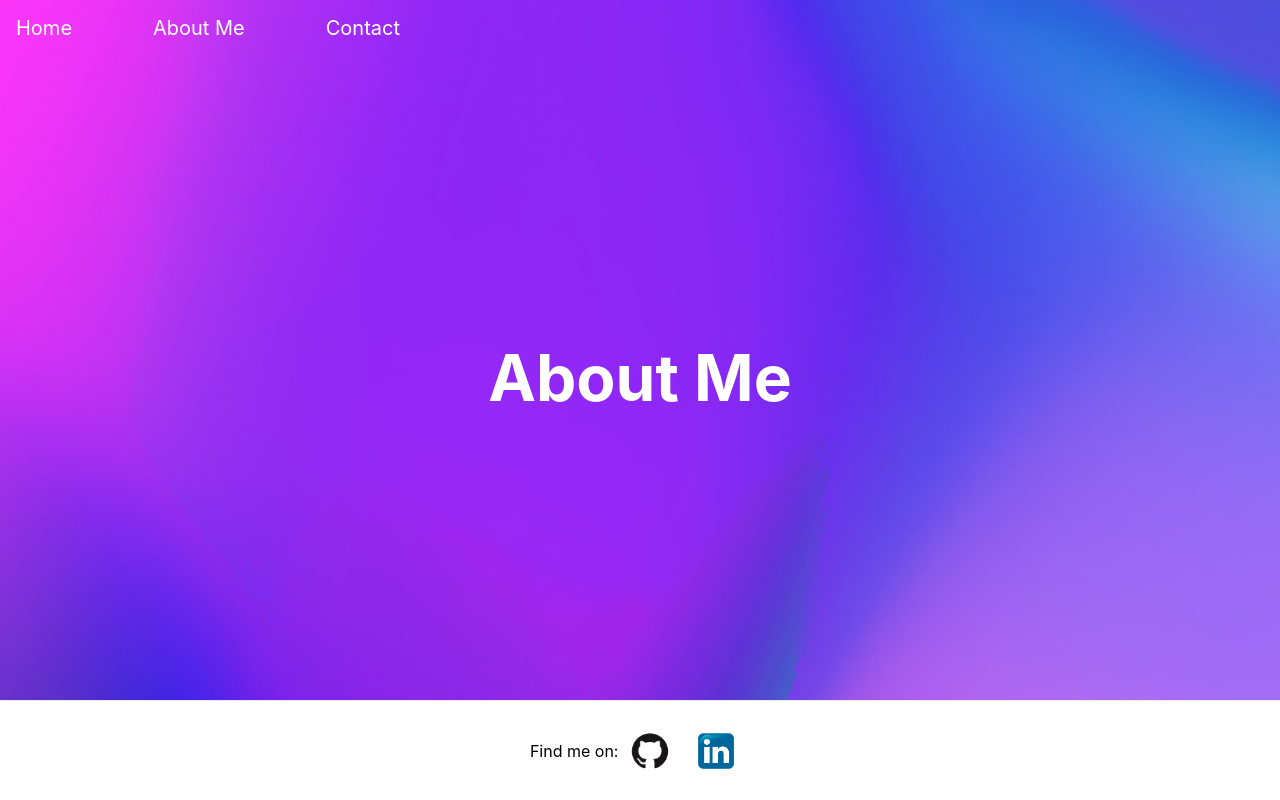
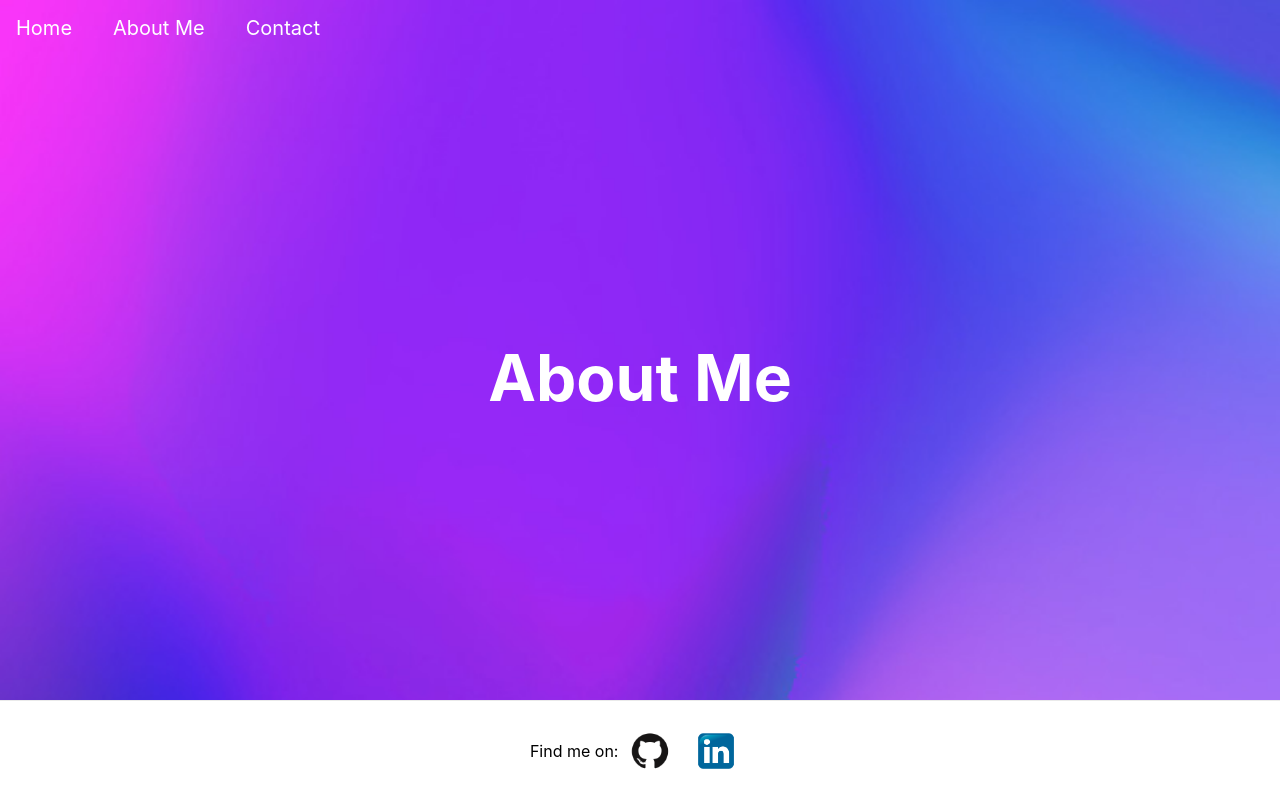
Before and after one commit to sambrad/nextjs, a Next.js app: page /about in a window 1280 px wide. Built offline with nearby package versions, Linux system fonts and the light colour scheme.

Commit message:
navBarPt2

```diff
--- a/styles/Home.module.css
+++ b/styles/Home.module.css
@@ -20,7 +20,7 @@
 }
 
 .mainHeader {
-  width: 50vh;
+  width: 40vh;
   display: flex;
   flex-direction: row;
   justify-content: space-between;
@@ -61,7 +61,7 @@
 }
 
 .header {
-  width: 50vh;
+  width: 40vh;
   display: flex;
   justify-content: space-between;
 
```
